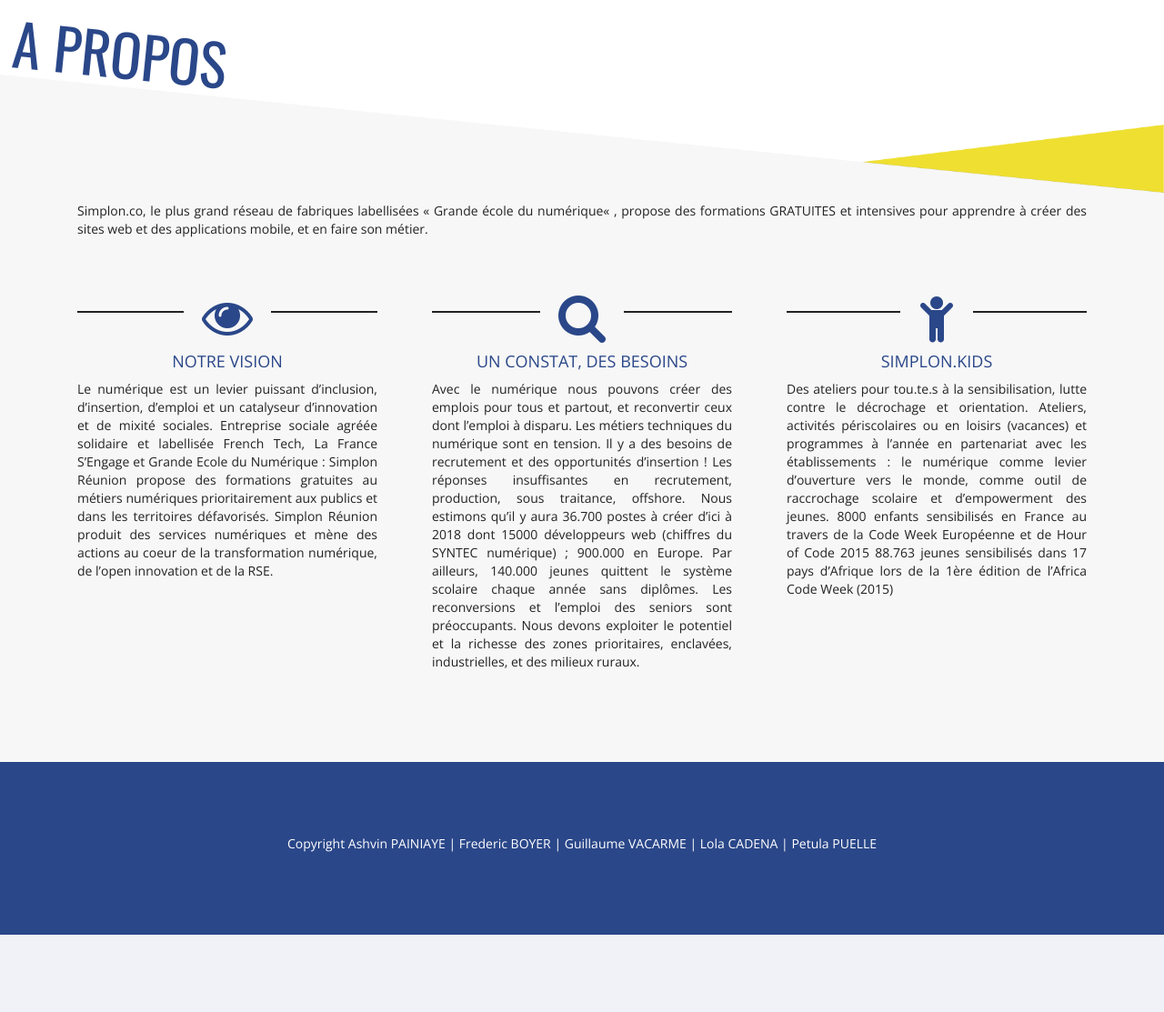
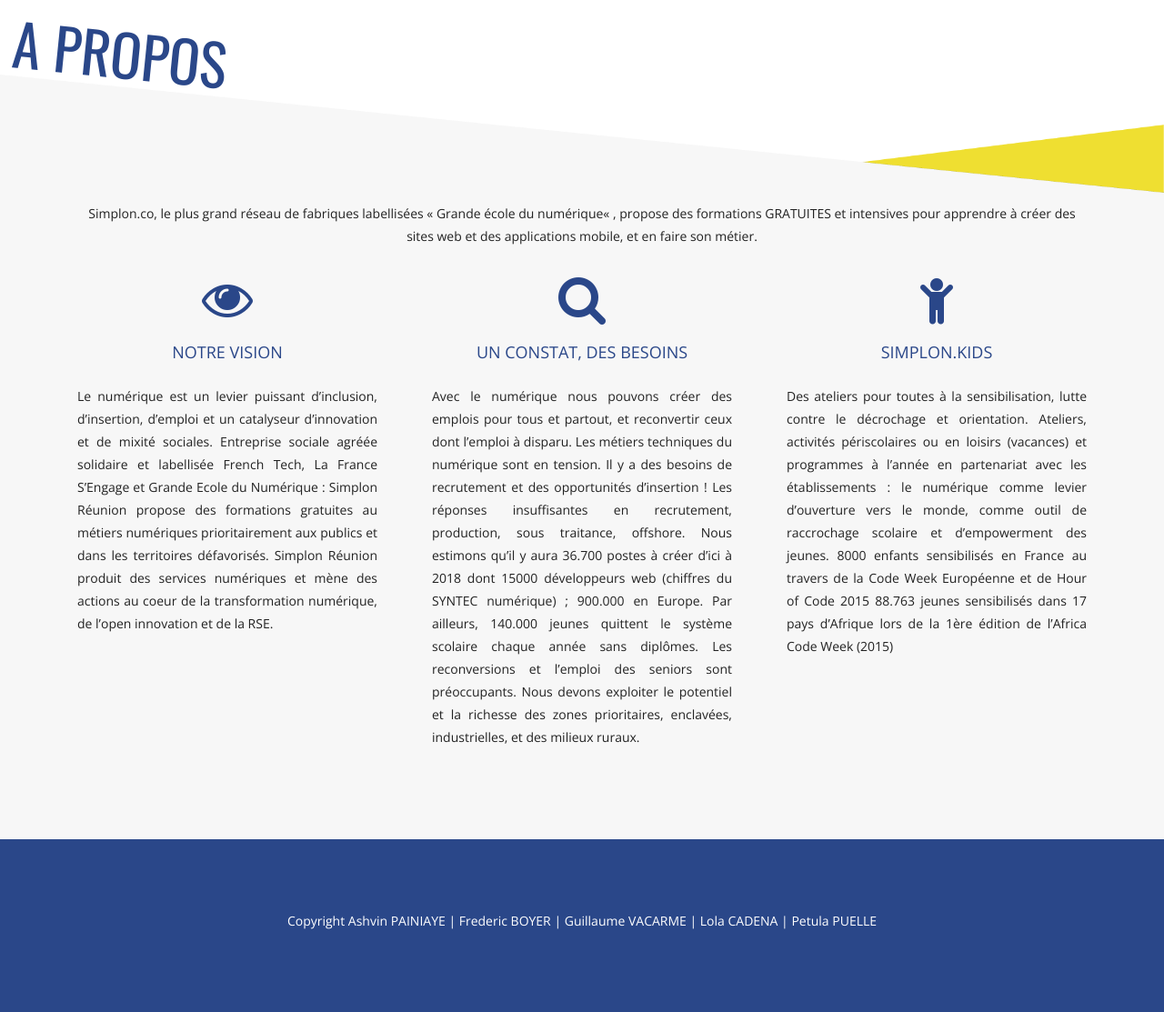
Before and after one commit to AshvinPainiaye/Plateforme-Simplon-Reunion, a PHP site: page /pages/apropos.html in a window 1280 px wide. Shown: the part 157-1270 px from the top of the page at 91% size. Before the commit the page ends 1185 px from the top, so only its background shows below. Run offline with PHP 8.4, Linux system fonts and the light colour scheme.

Commit message:
modif a propos

```diff
--- a/css/main.css
+++ b/css/main.css
@@ -113,18 +113,18 @@ body {
       color: #2a4789;
       border-left: 20px solid #f7f7f7;
       border-right: 20px solid #f7f7f7; }
-    #apropos article .deco {
-      margin-top: 30px;
-      display: flex; }
-      #apropos article .deco hr {
-        border-top: 2px solid #222222;
-        width: 38%; }
+    #apropos article .intro {
+      text-align: center; }
+    #apropos article p {
+      text-align: justify;
+      line-height: 25px; }
     #apropos article h2 {
       text-align: center;
       color: #222222; }
     #apropos article h4 {
       text-align: center;
-      color: #2a4789; }
+      color: #2a4789;
+      margin: 20px 0 25px 0; }
 
 /*fin a propos*/
 /*debut formation*/
--- a/pages/apropos.html
+++ b/pages/apropos.html
@@ -72,45 +72,39 @@
     <section id="apropos" class="espace-bloc">
         <div class="container">
             <div class="row">
-                <article class="col-md-12">
-                    <!--  <h2>A Propos</h2> -->
-                    <p>
+                <article class="col-md-12 text-center">
+                    <p class="intro">
                         Simplon.co, le plus grand réseau de fabriques labellisées « Grande école du numérique« , propose des formations GRATUITES et intensives pour apprendre à créer des sites web et des applications mobile, et en faire son métier.
                     </p>
                 </article>
             </div>
             <div class="row">
-                <article class="col-md-4">
-                    <aside class="deco">
-                        <hr>
-                        <i class="fa fa-eye fa-4x" aria-hidden="true"></i>
-                        <hr>
-                    </aside>
+                <article class="col-md-4 text-center">
+
+                    <i class="fa fa-eye fa-4x text-center" aria-hidden="true"></i>
+
                     <h4>NOTRE VISION</h4>
                     <p>
                         Le numérique est un levier puissant d’inclusion, d’insertion, d’emploi et un catalyseur d’innovation et de mixité sociales. Entreprise sociale agréée solidaire et labellisée French Tech, La France S’Engage et Grande Ecole du Numérique : Simplon Réunion propose des formations gratuites au métiers numériques prioritairement aux publics et dans les territoires défavorisés. Simplon Réunion produit des services numériques et mène des actions au coeur de la transformation numérique, de l’open innovation et de la RSE.
                     </p>
 
                 </article>
-                <article class="col-md-4">
-                    <aside class="deco">
-                        <hr>
-                        <i class="fa fa-search fa-4x" aria-hidden="true"></i>
-                        <hr>
-                    </aside>
+                <article class="col-md-4 text-center">
+
+                    <i class="fa fa-search fa-4x" aria-hidden="true"></i>
+
                     <h4>UN CONSTAT, DES BESOINS</h4>
                     <p>
                         Avec le numérique nous pouvons créer des emplois pour tous et partout, et reconvertir ceux dont l’emploi à disparu. Les métiers techniques du numérique sont en tension. Il y a des besoins de recrutement et des opportunités d’insertion ! Les réponses insuffisantes en recrutement, production, sous traitance, offshore. Nous estimons qu’il y aura 36.700 postes à créer d’ici à 2018 dont 15000 développeurs web (chiffres du SYNTEC numérique) ; 900.000 en Europe. Par ailleurs, 140.000 jeunes quittent le système scolaire chaque année sans diplômes. Les reconversions et l’emploi des seniors sont préoccupants. Nous devons exploiter le potentiel et la richesse des zones prioritaires, enclavées, industrielles, et des milieux ruraux.</p>
                 </article>
-                <article class="col-md-4">
-                    <aside class="deco">
-                        <hr>
-                        <i class="fa fa-child fa-4x" aria-hidden="true"></i>
-                        <hr>
-                    </aside>
+
+                <article class="col-md-4 text-center">
+
+                    <i class="fa fa-child fa-4x" aria-hidden="true"></i>
+
                     <h4>SIMPLON.KIDS</h4>
                     <p>
-                        Des ateliers pour tou.te.s à la sensibilisation, lutte contre le décrochage et orientation. Ateliers, activités périscolaires ou en loisirs (vacances) et programmes à l’année en partenariat avec les établissements : le numérique comme levier d’ouverture vers le monde, comme outil de raccrochage scolaire et d’empowerment des jeunes. 8000 enfants sensibilisés en France au travers de la Code Week Européenne et de Hour of Code 2015 88.763 jeunes sensibilisés dans 17 pays d’Afrique lors de la 1ère édition de l’Africa Code Week (2015) </p>
+                        Des ateliers pour toutes à la sensibilisation, lutte contre le décrochage et orientation. Ateliers, activités périscolaires ou en loisirs (vacances) et programmes à l’année en partenariat avec les établissements : le numérique comme levier d’ouverture vers le monde, comme outil de raccrochage scolaire et d’empowerment des jeunes. 8000 enfants sensibilisés en France au travers de la Code Week Européenne et de Hour of Code 2015 88.763 jeunes sensibilisés dans 17 pays d’Afrique lors de la 1ère édition de l’Africa Code Week (2015) </p>
                 </article>
             </div>
         </div>
--- a/scss/main.scss
+++ b/scss/main.scss
@@ -163,13 +163,12 @@ body {
             border-left: 20px solid $couleur5;
             border-right: 20px solid $couleur5;
         }
-        .deco {
-            margin-top: 30px;
-            display: flex;
-            hr {
-                border-top: 2px solid $couleur3;
-                width: 38%;
-            }
+        .intro{
+            text-align: center;
+        }
+        p {
+            text-align: justify;
+            line-height: 25px;
         }
         h2 {
             text-align: center;
@@ -178,6 +177,7 @@ body {
         h4 {
             text-align: center;
             color: $couleur2;
+            margin: 20px 0 25px 0;
         }
     }
 }
```
Also changed, not shown: 1 other file.
